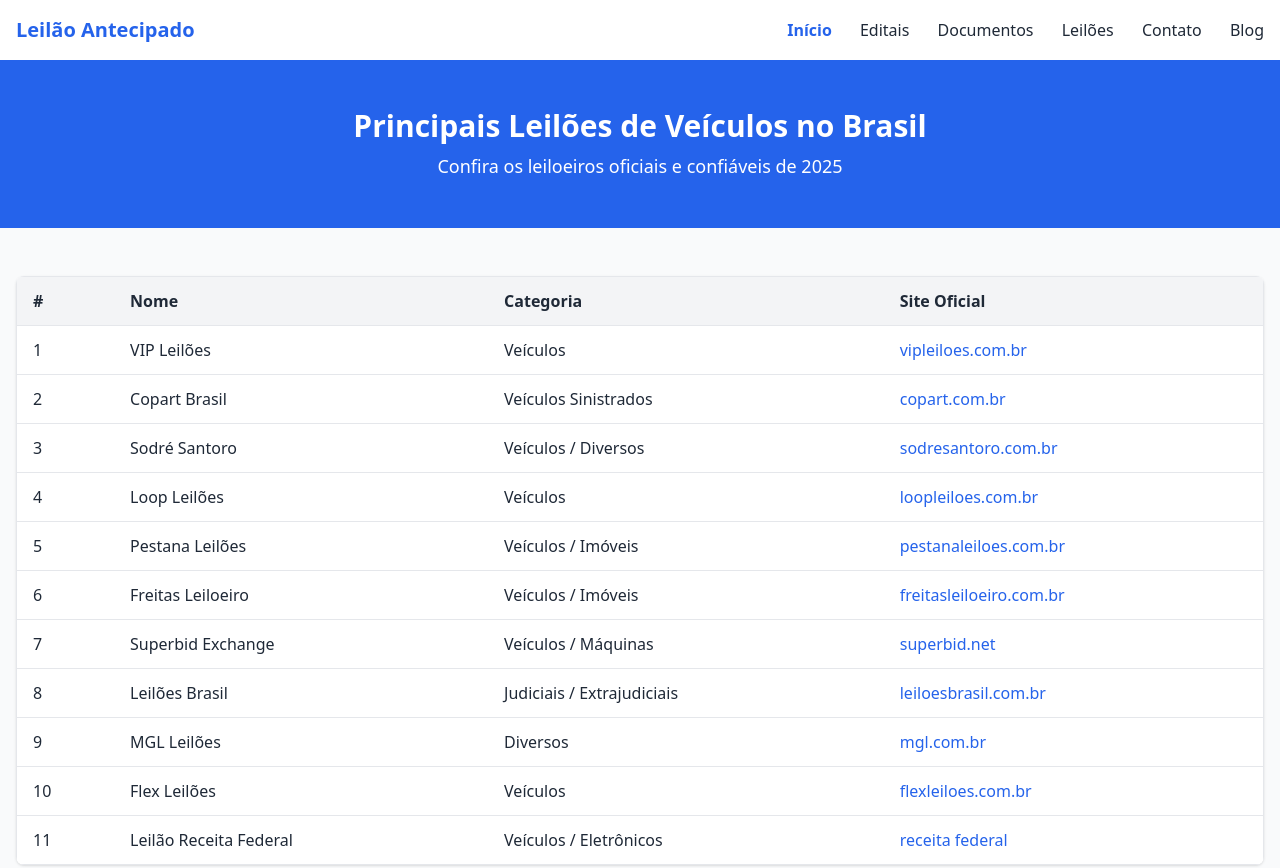
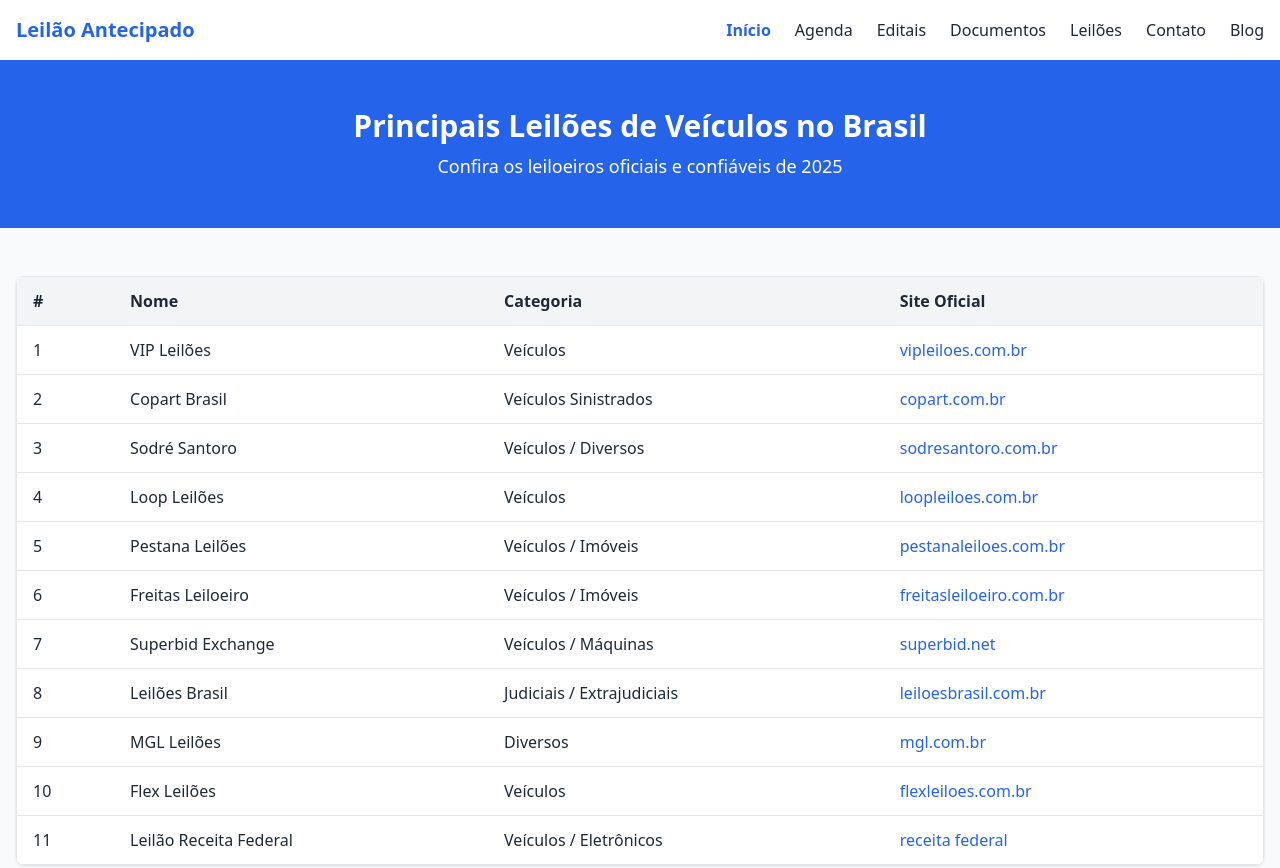
Before and after one commit to antecipacaoleilao/carros, a plain HTML site: page leiloes.html in a window 1280 px wide. Shown: the top 868 px of the page. Drawn offline with nearby package versions, Linux system fonts and the light colour scheme.

Commit message:
Update leiloes.html

```diff
--- a/leiloes.html
+++ b/leiloes.html
@@ -12,8 +12,9 @@
   <header class="bg-white shadow">
     <div class="container mx-auto flex justify-between items-center p-4">
       <h1 class="text-xl font-bold text-blue-600">Leilão Antecipado</h1>
-    <nav class="space-x-6">
+      <nav class="space-x-6 hidden md:flex">
         <a href="index.html" class="text-blue-600 font-bold">Início</a>
+        <a href="agenda.html" class="hover:text-blue-600">Agenda</a>
         <a href="editais.html" class="hover:text-blue-600">Editais</a>
         <a href="documentos.html" class="hover:text-blue-600">Documentos</a>
         <a href="leiloes.html" class="hover:text-blue-600">Leilões</a>
```
Lines whose indentation alone changed are shown as unchanged.
